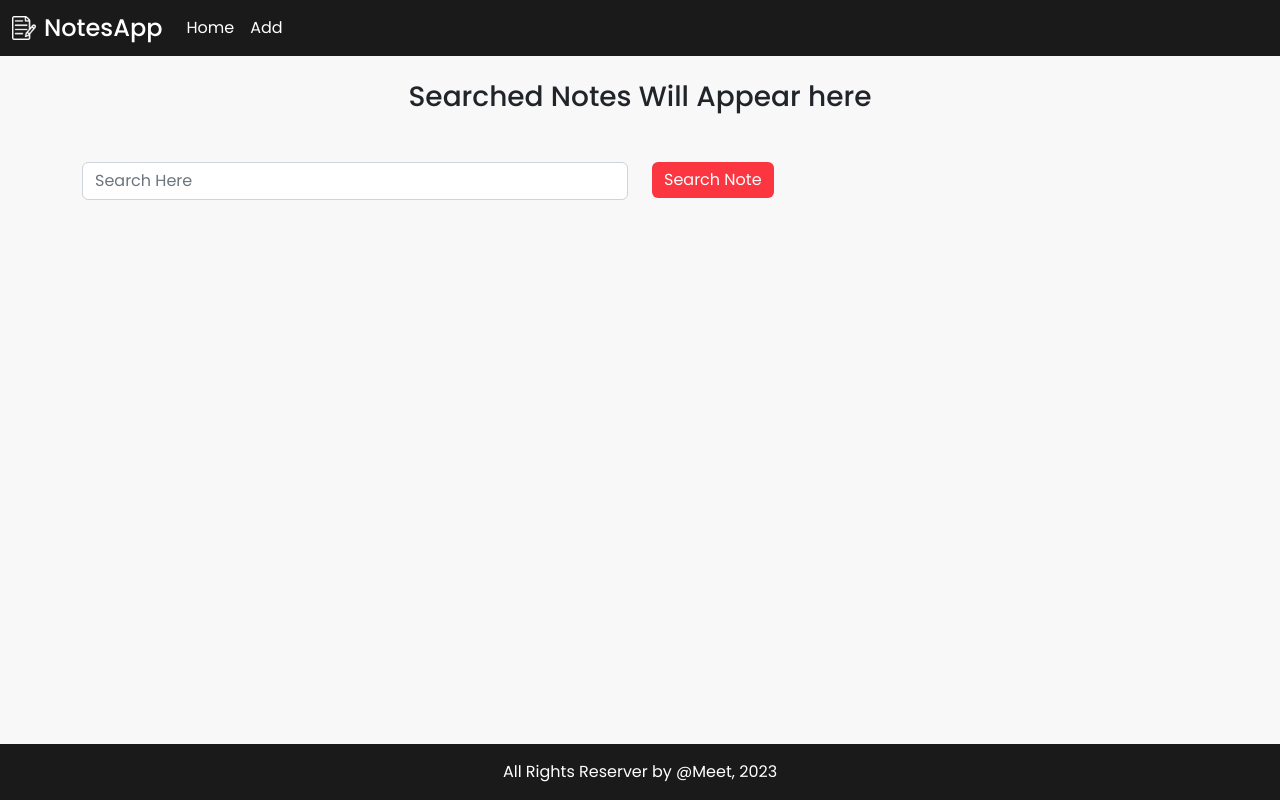
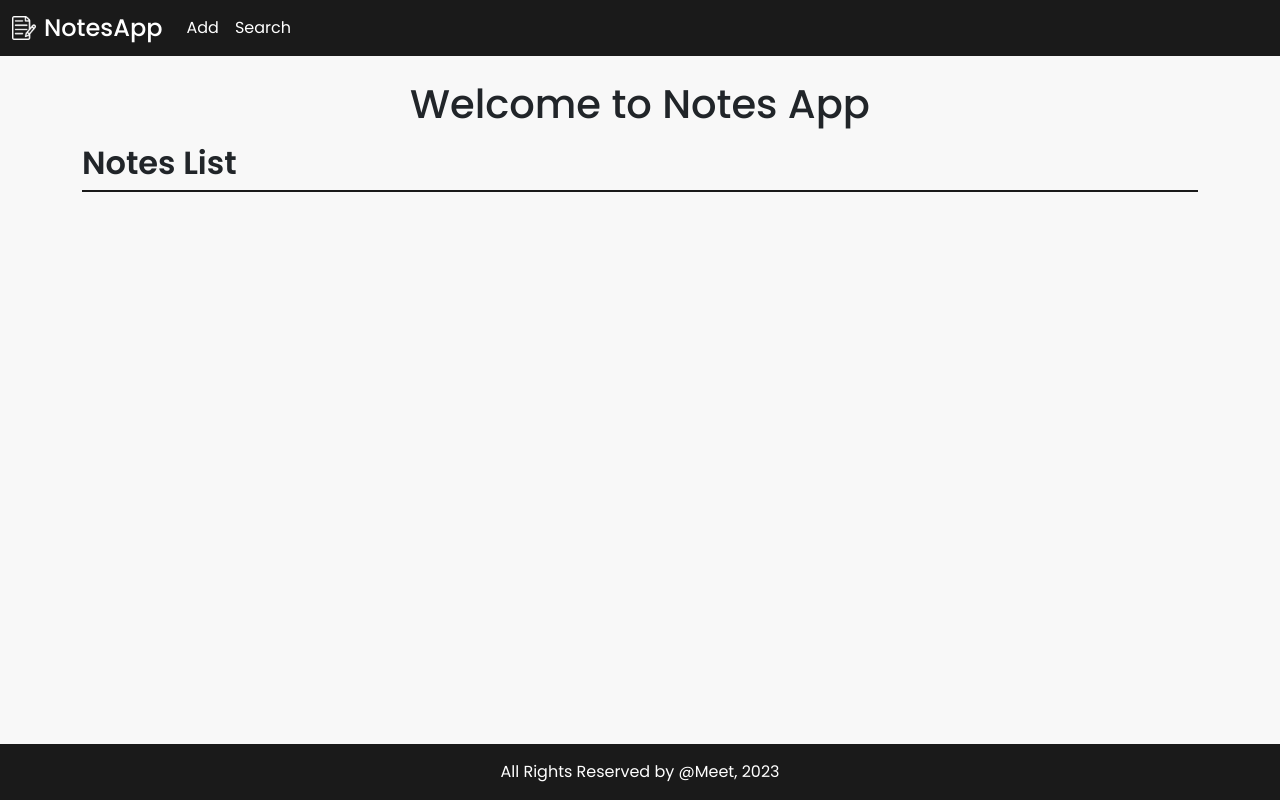
Before and after one commit to meet2960/ReactJs, a React (Create React App) app in the folder notes/: page / in a window 1280 px wide. Built offline with nearby package versions, Linux system fonts and the light colour scheme.

Commit message:
changes routing of whole app

```diff
--- a/notes/src/Components/Footer.jsx
+++ b/notes/src/Components/Footer.jsx
@@ -6,10 +6,10 @@ const Footer = () => {
   return (
     <Container fluid={true} className="px-0">
       <div className="d-flex justify-content-center align-items-center nav-bg text-white p-3">
-        <p className="mb-0">All Rights Reserver by @Meet, {currentYear}</p>
+        <p className="mb-0">All Rights Reserved by @Meet, {currentYear}</p>
       </div>
     </Container>
   );
 };
 
-export default Footer;
+export default Footer
--- /dev/null
+++ b/notes/src/Components/GoBack.jsx
@@ -0,0 +1,17 @@
+import React from 'react';
+import {Button} from "reactstrap";
+import {useNavigate} from "react-router-dom"
+const GoBack = () => {
+    const navigate = useNavigate()
+    const goBack = (e) => {
+        e.preventDefault()
+        navigate(-1)
+    }
+    return (
+        <>
+         <Button color={"success"} onClick={(e)=>goBack(e)}>Go Back</Button>
+        </>
+    );
+};
+
+export default GoBack
--- a/notes/src/Components/Header.jsx
+++ b/notes/src/Components/Header.jsx
@@ -25,15 +25,16 @@ const Header = () => {
         <div className="collapse navbar-collapse" id="navbarTogglerDemo02">
           <ul className="navbar-nav me-auto mb-2 mb-lg-0">
             <li className="nav-item">
-              <NavLink to={"/home"} className="nav-link">
-                Home
-              </NavLink>
-            </li>
-            <li className="nav-item">
               <Link to={"/add"} className="nav-link">
                 Add
               </Link>
             </li>
+            <li className="nav-item">
+              <NavLink to={"/search"} className="nav-link">
+                Search
+              </NavLink>
+            </li>
+
           </ul>
           {/* <form className="d-flex" role="search">
             <input
--- a/notes/src/Components/NoteList.jsx
+++ b/notes/src/Components/NoteList.jsx
@@ -1,25 +1,27 @@
 import React from "react";
-import { parseISO, formatDistanceToNow } from "date-fns";
-import { useDispatch, useSelector } from "react-redux";
-import { removeNotes } from "../Redux/notesSlice";
-import { getAllNotes } from "../Redux/notesSlice";
-import { Card, CardBody, Col, Row } from "reactstrap";
-import { NavLink } from "react-router-dom";
-import { ImCancelCircle } from "react-icons/im";
-import { FiEdit } from "react-icons/fi";
+import {parseISO, formatDistanceToNow} from "date-fns";
+import {useDispatch, useSelector} from "react-redux";
+import {removeNotes} from "../Redux/notesSlice";
+import {getAllNotes} from "../Redux/notesSlice";
+import {Card, CardBody, Col, Row} from "reactstrap";
+import {NavLink} from "react-router-dom";
+import {ImCancelCircle} from "react-icons/im";
+import {FiEdit} from "react-icons/fi";
+
 const NoteList = () => {
     const notes = useSelector(getAllNotes);
     const dispatch = useDispatch();
     console.log("Notes List", notes);
-  if (!notes || notes.length === 0) {
+ /*   if (!notes || notes.length === 0) {
         return (
             <div className="d-flex justify-content-center align-items-center">
                 <h2 className="fw-semibold">No Notes Found, Please Add One </h2>
             </div>
         );
-  }
+    }*/
     return (
         <>
+            <h1 className="text-center mb-3">Welcome to Notes App</h1>
             <h2 className="fw-semibold border-bottom pb-2 mb-4">Notes List</h2>
             <Row className="g-3">
                 {notes &&
@@ -40,14 +42,14 @@ const NoteList = () => {
                                             className="btn btn-sm btn-danger me-3"
                                             onClick={(e) => dispatch(removeNotes(items.noteId))}
                                         >
-                        <ImCancelCircle />
+                                            <ImCancelCircle/>
                                         </button>
                                         <NavLink to={`/edit/${items.noteId}`}>
                                             <button
                                                 type="button"
                                                 className="btn btn-sm btn-warning"
                                             >
-                          <FiEdit />
+                                                <FiEdit/>
                                             </button>
                                         </NavLink>
                                     </div>
@@ -75,4 +77,4 @@ const NoteList = () => {
     );
 };
 
-export default NoteList;
+export default NoteList
--- a/notes/src/Components/SearchNote.jsx
+++ b/notes/src/Components/SearchNote.jsx
@@ -2,8 +2,10 @@ import React, {useState} from 'react';
 import {getAllNotes} from "../Redux/notesSlice";
 import {useSelector} from "react-redux";
 import {Col, Row} from "reactstrap";
-
+import {useNavigate} from "react-router-dom"
+import GoBack from "./GoBack";
 const SearchNote = () => {
+    const navigate = useNavigate()
     const [searchItem, setSearchItem] = useState("")
     const [filteredNote, setFilteredNote] = useState([])
     const notes = useSelector(getAllNotes)
@@ -14,12 +16,14 @@ const SearchNote = () => {
     const handleFindNote = (e) => {
         e.preventDefault()
         if (searchItem !== "") {
-            let tempNotes = notes.filter(items =>
+            let tempNotes = notes.find(items =>
                 items.noteTitle.toLowerCase().includes(searchItem)
             )
             setFilteredNote(tempNotes)
+            console.log(tempNotes)
         }
     }
+
 
     return (
         <div>
@@ -36,7 +40,7 @@ const SearchNote = () => {
             </Row>
             <div className="my-5">
                 <Row>
-                    {filteredNote && filteredNote.length !== 0 ? (
+                    {searchItem.length > 1 && filteredNote && filteredNote.length !== 0 ? (
                         filteredNote.map((items, index) => {
                             return <Col key={index}>
                                 <div className="shadow rounded-3">
@@ -46,19 +50,16 @@ const SearchNote = () => {
                                     <div className="p-5">
                                         <p className="text-justify">{items.noteContent}</p>
                                         <div className="d-flex justify-content-end">
-                                            <button
-                                                className="btn btn-success"
-                                                type="button"
-                                                // onClick={(e) => navigate("/home")}
-                                            >
-                                                Go Back
-                                            </button>
+                                           <GoBack />
                                         </div>
                                     </div>
                                 </div>
                             </Col>
                         })
                     ) : null}
+                    {!filteredNote && (<div>
+                        <h2 className="text-center">No Not Found, Please search Again</h2>
+                    </div>)}
                 </Row>
             </div>
         </div>
--- a/notes/src/Pages/Home.jsx
+++ b/notes/src/Pages/Home.jsx
@@ -9,9 +9,8 @@ const Home = () => {
     <div className="min-100vh d-flex flex-column back-bg">
       <Header />
       <div className="flex-grow-1 d-flex flex-column">
-        {/* <h1 className="text-center">Welcome to Notes App</h1> */}
         <Container className="my-4">
-            <SearchNote />
+            {/*<SearchNote />*/}
           <Outlet />
         </Container>
       </div>
--- a/notes/src/Pages/Routing.jsx
+++ b/notes/src/Pages/Routing.jsx
@@ -5,12 +5,14 @@ import EditNote from "./EditNote";
 import AddNote from "./AddNote";
 import ViewSingleNote from "./ViewSingleNote";
 import ViewNotes from "./ViewNotes";
+import SearchNote from "../Components/SearchNote";
 const Routing = () => {
   return (
     <BrowserRouter>
       <Routes>
         <Route path="/" element={<Home />}>
-          <Route path="/home" element={<ViewNotes />} />
+          <Route path="/" element={<ViewNotes />} />
+          <Route path="/search" element={<SearchNote />} />
           <Route path="/add" element={<AddNote />} />
           <Route path="/edit/:id" element={<EditNote />} />
           <Route path="/note/:id" element={<ViewSingleNote />} />
--- a/notes/src/Pages/ViewSingleNote.jsx
+++ b/notes/src/Pages/ViewSingleNote.jsx
@@ -3,6 +3,7 @@ import { useSelector } from "react-redux";
 import { getAllNotes } from "../Redux/notesSlice";
 import { useParams } from "react-router-dom";
 import { useNavigate } from "react-router-dom";
+import GoBack from "../Components/GoBack";
 const ViewSingleNote = () => {
   const { id } = useParams();
   const navigate = useNavigate();
@@ -16,13 +17,7 @@ const ViewSingleNote = () => {
       <div className="p-5">
         <p className="text-justify">{selectedNote[0].noteContent}</p>
         <div className="d-flex justify-content-end">
-          <button
-            className="btn btn-success"
-            type="button"
-            onClick={(e) => navigate("/home")}
-          >
-            Go Back
-          </button>
+            <GoBack />
         </div>
       </div>
     </div>
--- a/notes/src/Redux/notesSlice.js
+++ b/notes/src/Redux/notesSlice.js
@@ -2,7 +2,7 @@ import { createSlice } from "@reduxjs/toolkit";
 import { v4 as uuid } from "uuid";
 const initialState = {
   notes: [
-     {
+     /*{
       noteId: "5c30ed37-020b-4c06-8b59-d4aea264b887",
       noteTitle: "React",
       noteContent:
@@ -27,16 +27,16 @@ const initialState = {
       noteId: "5c30ed37-020b-4c06-8b59-d4aea264b987",
       noteTitle: "NodeJs",
       noteContent:
-          "meetgheani",
+          "meetgheanimeetgheanimeetgheanimeetgheani",
       noteDate: "2023-05-03T16:54:41.994Z",
     },
     {
       noteId: "5c30ed37-020b-4c06-8b59-d4aea264b987",
       noteTitle: "React with Typescript",
       noteContent:
-          "meetgheani",
+          "Meet Ghelani",
       noteDate: "2023-05-03T16:54:41.994Z",
-    },
+    },*/
   ],
 };
 const noteSlice = createSlice({
```
Lines whose indentation alone changed are shown as unchanged.
